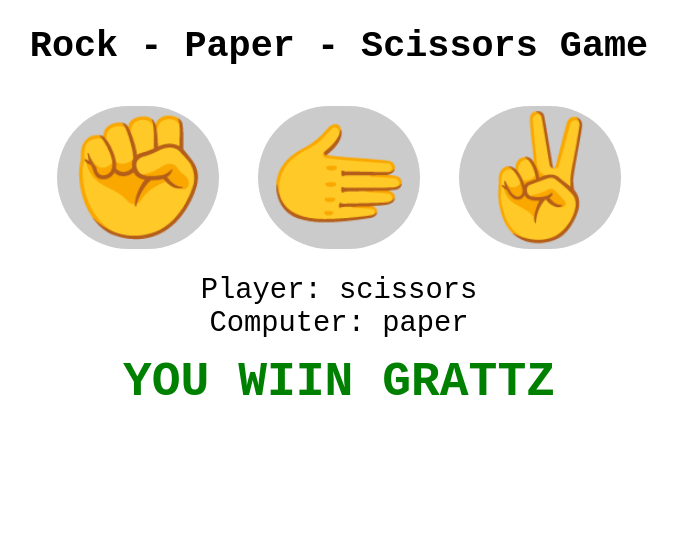
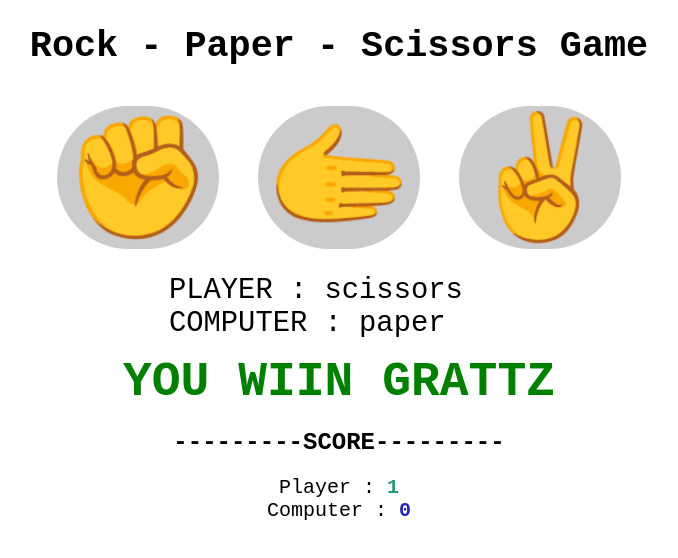
Before and after one commit to rafinazhminugraha/rps-game, a plain HTML site: page index.html in a window 1280 px wide. Both pictures are taken after a click on the button "✌️". Shown: the whole page, without its empty margins (301-979 px from the left). Drawn offline with Linux system fonts and the light colour scheme.

Commit message:
add score feature and finishing

```diff
--- a/index.html
+++ b/index.html
@@ -16,9 +16,21 @@
     <button onclick="playGame('scissors')">✌️</button>
   </div>
 
-  <div id="playerDisplay">PLAYER :</div>
-  <div id="computerDisplay">COMPUTER :</div>
+  <div id="display">
+    <div id="playerDisplay">PLAYER :</div>
+    <div id="computerDisplay">COMPUTER :</div>
+  </div>
   <div id="resultDisplay"></div>
+
+  <h2>---------SCORE---------</h2>
+
+  <div class="scoreDisplay">Player :
+    <span id="playerScoreDisplay">0</span>
+  </div>
+
+  <div class="scoreDisplay">Computer :
+    <span id="computerScoreDisplay">0</span>
+  </div>
 
   <script src="index.js"></script>
 </body>
--- a/index.js
+++ b/index.js
@@ -3,11 +3,15 @@ const choices = ["rock", "paper", "scissors"];
 const playerDisplay = document.getElementById("playerDisplay");
 const computerDisplay = document.getElementById("computerDisplay");
 const resultDisplay = document.getElementById("resultDisplay");
+const playerScoreDisplay = document.getElementById("playerScoreDisplay");
+const computerScoreDisplay = document.getElementById("computerScoreDisplay");
+let playerScore = 0;
+let computerScore = 0;
 
 function playGame(playerChoices) {
 
-  playerDisplay.innerHTML = "PLAYER :";
-  computerDisplay.innerHTML = "COMPUTER :";
+  playerDisplay.innerHTML = "PLAYER : ";
+  computerDisplay.innerHTML = "COMPUTER : ";
   resultDisplay.innerHTML = "";
 
   const computerChoices = choices[Math.floor(Math.random()*3)];
@@ -20,25 +24,25 @@ function playGame(playerChoices) {
   else {
     switch (playerChoices) {
       case "rock":
-        result = (computerChoices === "scissors") ? "YOU WIIN GRATTZ" : "YOU LOSEE BWAHAHAH"
+        result = (computerChoices === "scissors") ? "YOU WIIN GRATTZ" : "YOU LOSEE BWAHAHAH";
         break;
       case "paper":
-        result = (computerChoices === "rock") ? "YOU WIIN GRATTZ" : "YOU LOSEE BWAHAHAH"
+        result = (computerChoices === "rock") ? "YOU WIIN GRATTZ" : "YOU LOSEE BWAHAHAH";
         break;
       case "scissors":
-        result = (computerChoices === "paper") ? "YOU WIIN GRATTZ" : "YOU LOSEE BWAHAHAH"
+        result = (computerChoices === "paper") ? "YOU WIIN GRATTZ" : "YOU LOSEE BWAHAHAH";
         break;
     }
   }
 
   //we can use this
-  // playerDisplay.append(playerChoices);
-  // computerDisplay.append(computerChoices);
+  playerDisplay.append(playerChoices);
+  computerDisplay.append(computerChoices);
   // resultDisplay.append(result);
 
   //or this(more common tho)
-  playerDisplay.textContent = `Player: ${playerChoices}`
-  computerDisplay.textContent = `Computer: ${computerChoices}`
+  // playerDisplay.textContent = `PLAYER : ${playerChoices}`
+  // computerDisplay.textContent = `COMPUTER : ${computerChoices}`
   resultDisplay.textContent = `${result}`
 
   resultDisplay.classList.remove("greenText", "redText");
@@ -46,9 +50,13 @@ function playGame(playerChoices) {
   switch (result) {
     case "YOU WIIN GRATTZ":
       resultDisplay.classList.add("greenText");
+      playerScore++;
+      playerScoreDisplay.textContent = playerScore;
       break;
     case "YOU LOSEE BWAHAHAH":
       resultDisplay.classList.add("redText");
+      computerScore++;
+      computerScoreDisplay.textContent = computerScore;
       break;
   }
 }
--- a/styles.css
+++ b/styles.css
@@ -33,14 +33,34 @@ button:active {
   margin-bottom: 25px;
 }
 
-#playerDisplay, #computerDisplay, #resultDisplay {
+#playerDisplay, #computerDisplay {
+  display: grid;
+  grid-template-columns: minmax(100px, auto) 1fr;
+  gap: 10px;
   font-size: 1.8rem;
+  width: 100%;
 }
 
 #resultDisplay {
   font-size: 3rem;
   margin-top: 15px;
   font-weight: bold;
+}
+
+#display {
+  display: flex;
+  width: 340px;
+  flex-direction: column;
+}
+
+#playerScoreDisplay {
+  font-weight: bold;
+  color: rgb(44, 150, 115);
+}
+
+#computerScoreDisplay {
+  font-weight: bold;
+  color: rgb(37, 37, 179);
 }
 
 .greenText {
@@ -50,3 +70,7 @@ button:active {
 .redText {
   color: red;
 }
+
+.scoreDisplay {
+  font-size: 20px;
+}
```
